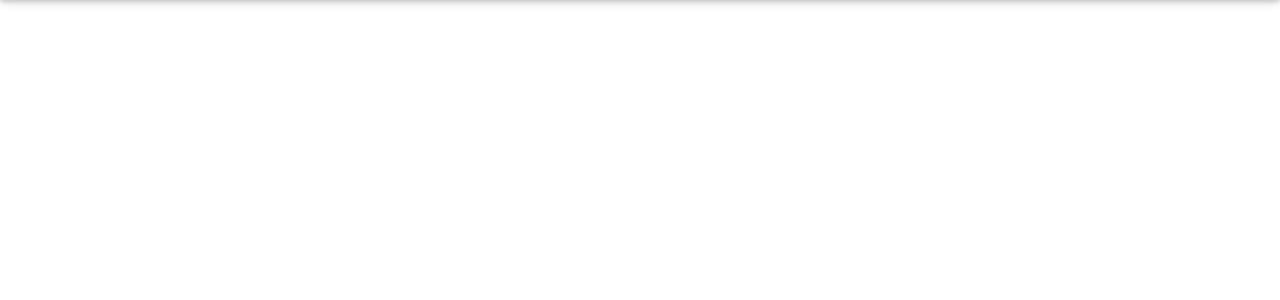
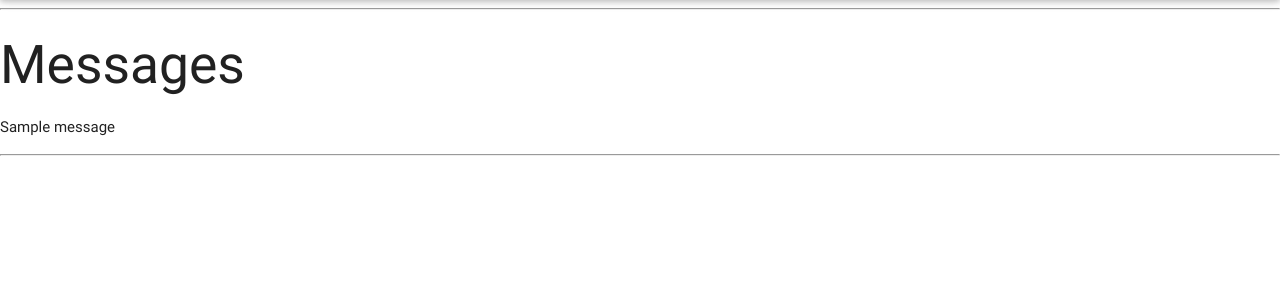
Before and after one commit to leyyin/university-PC, a Django app: template elearning/templates/base.html in a window 1280 px wide. Shown: the part 64-364 px from the top of the page. Run offline with Django 3.2, Linux system fonts and the light colour scheme; the template is opened without the code that fills it, so the values that code supplies are empty; tables that the repository leaves empty hold one stand-in row (values such as "Sample post"); one stand-in notice (Sample message) is shown.

Commit message:
Fix add course form submission and select field. Add flash messages to base template

```diff
--- a/elearning/management/commands/init.py
+++ b/elearning/management/commands/init.py
@@ -16,9 +16,11 @@
         "student": None
     }
 
+    # add groups
     for group in groups:
         groups[group] = Group.objects.create(name=group)
 
+    # add users
     admin = UserELearning.objects.create_user(username="admin", email="admin@gmail.com", password="admin",
                                               first_name="first", last_name="name", address="hell")
     admin.add_to_group("admin")
@@ -31,6 +33,8 @@
     student.add_to_group("student")
     student2.add_to_group("student")
 
+    # add subjects and courses
+    math_subject = Subject.objects.create(name="Math")
     computer_science_subject = Subject.objects.create(name="Computer Science")
     compilers = Course.objects.create(name="Compilers", subject=computer_science_subject, teacher=teacher)
     machine_learning = Course.objects.create(name="Machine Learning", subject=computer_science_subject, teacher=teacher)
--- a/elearning/static/elearning/js/base.js
+++ b/elearning/static/elearning/js/base.js
@@ -0,0 +1,5 @@
+
+// wtf materialize? http://stackoverflow.com/questions/28258106/materialize-css-select-doesnt-seem-to-render
+$(document).ready(function() {
+    $('select').material_select();
+});
--- a/elearning/templates/base.html
+++ b/elearning/templates/base.html
@@ -13,6 +13,20 @@
 </head>
 <body {% block body_attributes %}{% endblock %}>
 {% include 'partials/_header.html' %}
+
+{# Display flash messages #}
+{% if messages %}
+<hr>
+{#    TODO display different messages depending on color#}
+    <h2>Messages</h2>
+<ul class="messages">
+    {% for message in messages %}
+    <li{% if message.tags %} class="{{ message.tags }}"{% endif %}>{{ message }}</li>
+    {% endfor %}
+</ul>
+<hr>
+{% endif %}
+
 {% block body %}{% endblock %}
 <!-- Compiled and minified JavaScript -->
 <script src="{% static 'elearning/js/vendors/jquery.min.js' %}"></script>
--- a/elearning/templates/course/add_course.html
+++ b/elearning/templates/course/add_course.html
@@ -1,8 +1,8 @@
 {% extends 'base.html' %}
 {% block body %}
-    <form action="/course/add-course/" method="post">
+    <form action="{% url 'add_course' %}" method="post">
         {% csrf_token %}
         {{ form }}
-        <input type="submit" value="Submit"/>
+        <input type="submit" class="waves-effect waves-light btn" value="Submit"/>
     </form>
 {% endblock %}x
```
Also changed, not shown: elearning/views.py (+18 -9 lines).
